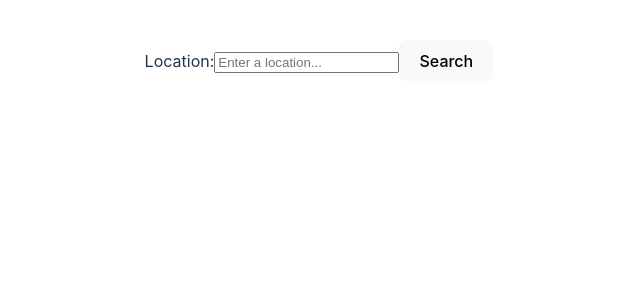
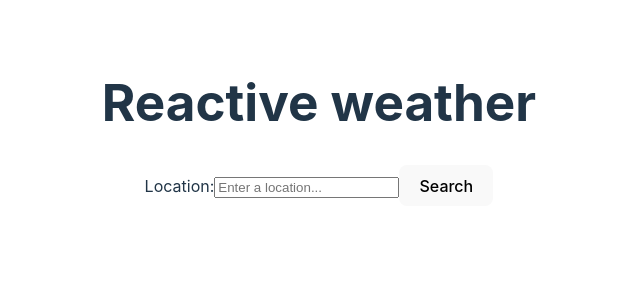
Before and after one commit to rjmunro/weather-forecast-demo, a React (Vite) app: page / in a window 1280 px wide. Shown: the top 300 px of the page, without its empty margins (321-961 px from the left). Built offline with nearby package versions, Linux system fonts and the light colour scheme.

Commit message:
Add title “Reactive weather”

```diff
--- a/src/App.tsx
+++ b/src/App.tsx
@@ -14,6 +14,7 @@ function App() {
 
   return (
     <>
+      <h1>Reactive weather</h1>
       <LocationForm
         value={searchTerm}
         setValue={(searchTerm) => {
```
